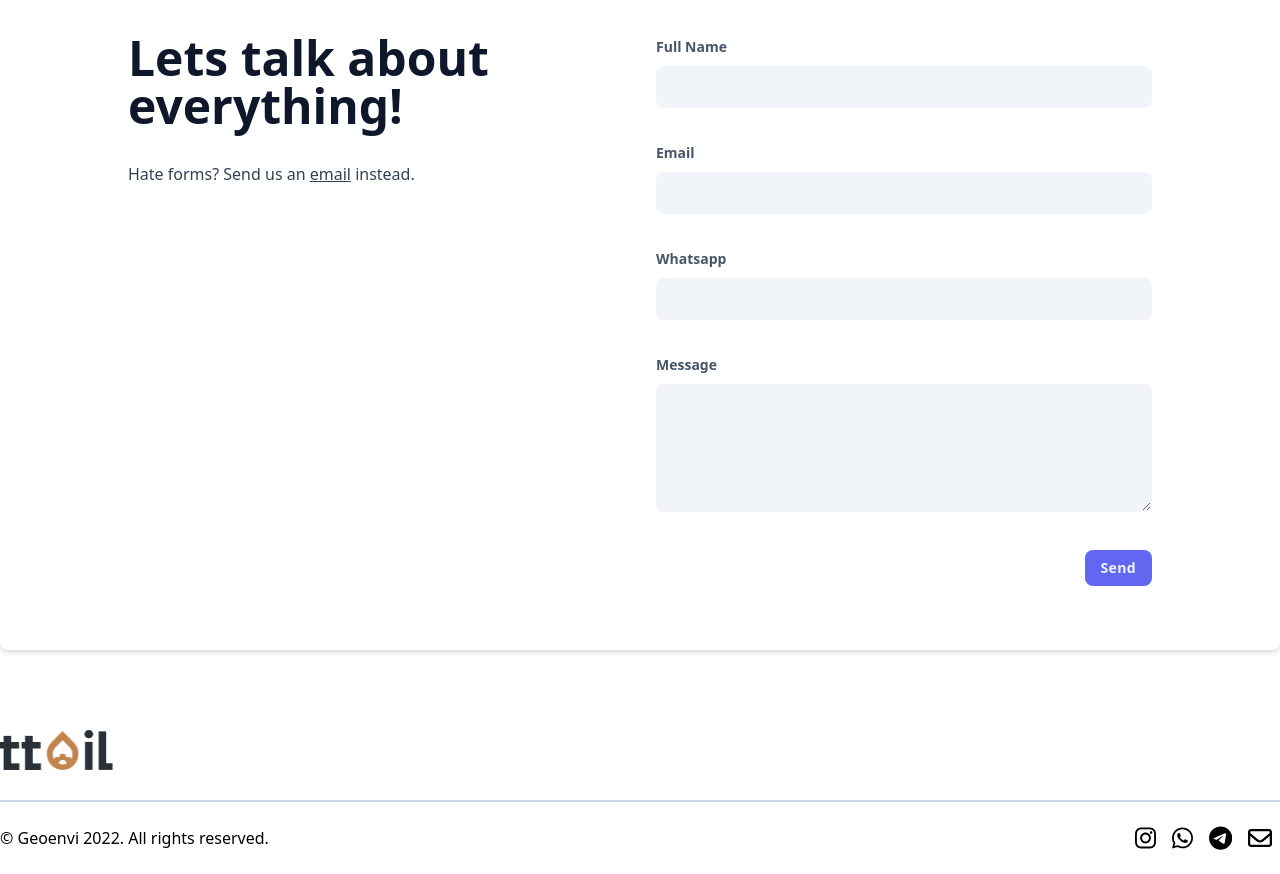
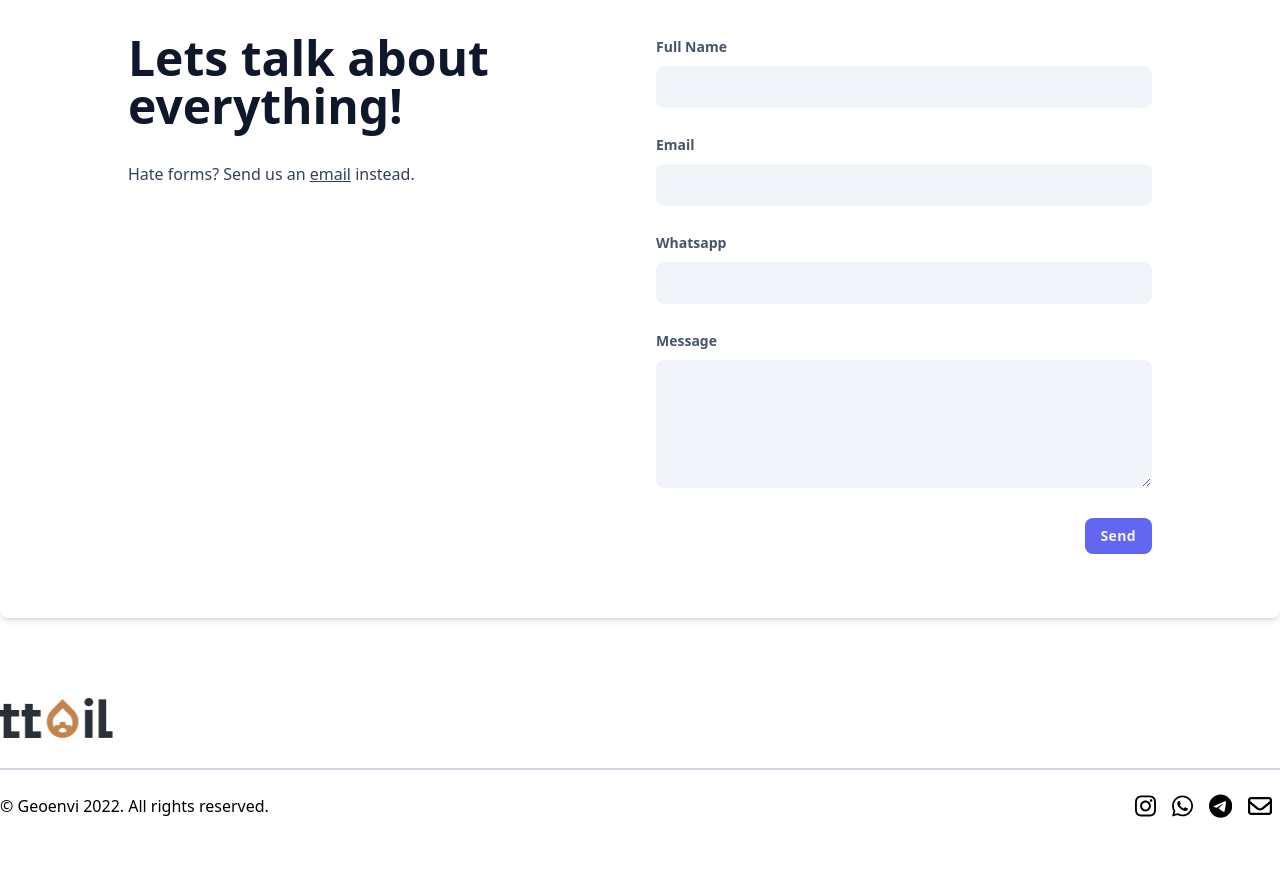
Before and after one commit to muflifadla38/geoservices, a Next.js app: page / in a window 1280 px wide. Shown: the part 6240-7114 px from the top of the page. After the commit the page ends 7082 px from the top, so only its background shows below. Built offline with nearby package versions, Linux system fonts and the light colour scheme; a web font is replaced by a local one.

Commit message:
add form validation (Peer)

```diff
--- a/pages/index.js
+++ b/pages/index.js
@@ -574,31 +574,43 @@ const Home = () => {
                 Full Name
               </span>
               <input
-                className="w-full bg-slate-100 border-transparent text-slate-900 mt-2 rounded-lg focus:outline-none focus:shadow-outline"
+                className="w-full bg-slate-100 border-transparent text-slate-900 mt-2 rounded-lg focus:outline-none focus:shadow-outline peer"
                 type="text"
                 placeholder=""
               />
+              <p class="my-2 hidden peer-invalid:block text-pink-600 text-sm">
+                Please enter your name
+              </p>
             </div>
-            <div className="mt-8">
+            <div className="mt-6">
               <span className="text-sm text-slate-600 font-bold">Email</span>
               <input
-                className="w-full bg-slate-100 border-transparent text-slate-900 mt-2 rounded-lg focus:outline-none focus:shadow-outline"
+                className="w-full bg-slate-100 border-transparent text-slate-900 mt-2 rounded-lg focus:outline-none focus:shadow-outline peer"
                 type="email"
               />
+              <p class="my-2 hidden peer-invalid:block text-pink-600 text-sm">
+                Please enter a valid email address
+              </p>
             </div>
-            <div class="mt-8">
+            <div class="mt-6">
               <span className="text-sm text-slate-600 font-bold">Whatsapp</span>
               <input
-                className="w-full bg-slate-100 border-transparent text-slate-900 mt-2 rounded-lg focus:outline-none focus:shadow-outline"
+                className="w-full bg-slate-100 border-transparent text-slate-900 mt-2 rounded-lg focus:outline-none focus:shadow-outline peer"
                 type="tel"
                 placeholder=""
               />
+              <p class="my-2 hidden peer-invalid:block text-pink-600 text-sm">
+                Please enter a valid whatsapp number
+              </p>
             </div>
-            <div className="mt-8">
+            <div className="mt-6">
               <span className="text-sm text-slate-600 font-bold">Message</span>
-              <textarea className="w-full h-32 bg-slate-100 border-transparent text-slate-900 mt-2 rounded-lg focus:outline-none focus:shadow-outline"></textarea>
+              <textarea className="w-full h-32 bg-slate-100 border-transparent text-slate-900 mt-2 rounded-lg focus:outline-none focus:shadow-outline peer" />
+              <p class="my-2 hidden peer-invalid:block text-pink-600 text-sm">
+                This field cannot empty
+              </p>
             </div>
-            <div className="mt-8 text-right">
+            <div className="mt-6 text-right">
               <button className="text-sm font-bold tracking-wide bg-indigo-500 py-2 px-4 text-slate-100 rounded-lg hover:bg-indigo-600 focus:outline-none focus:ring-2 focus:ring-indigo-500 focus:ring-offset-2">
                 Send
               </button>
```
